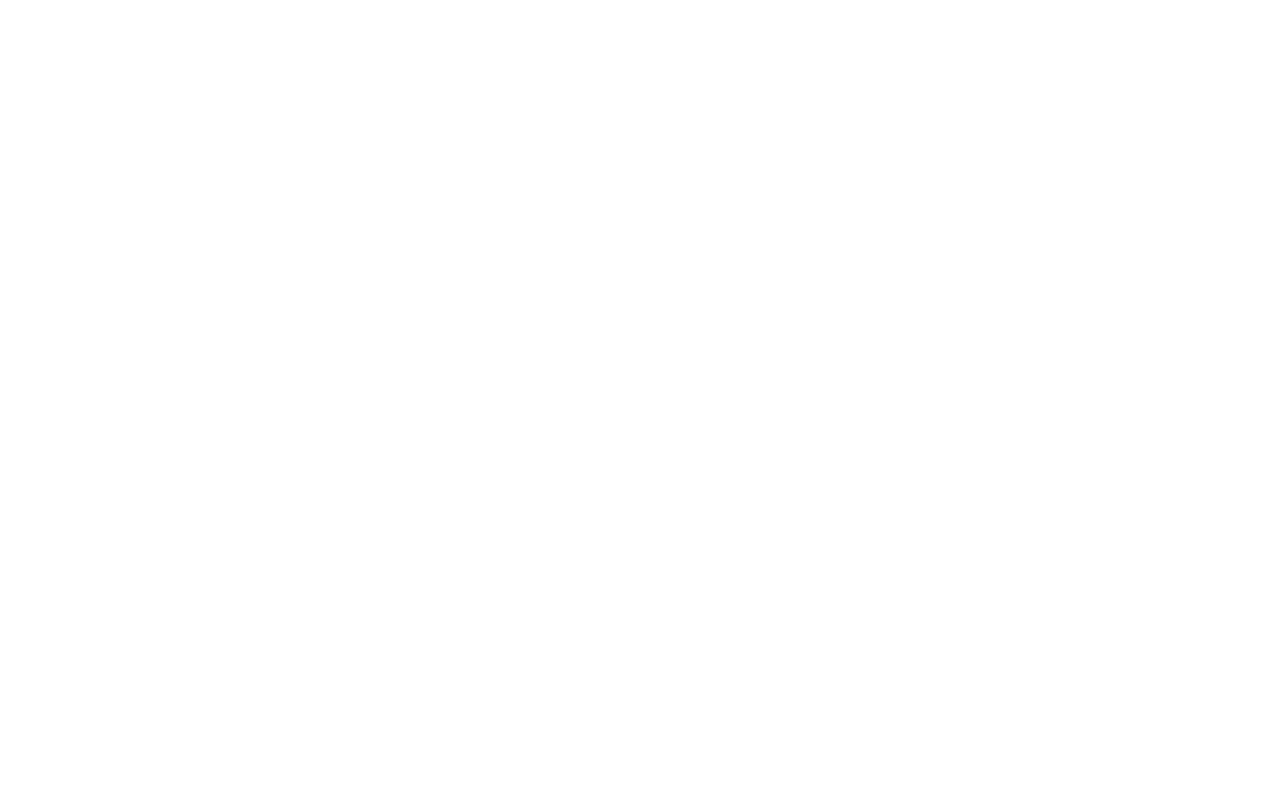
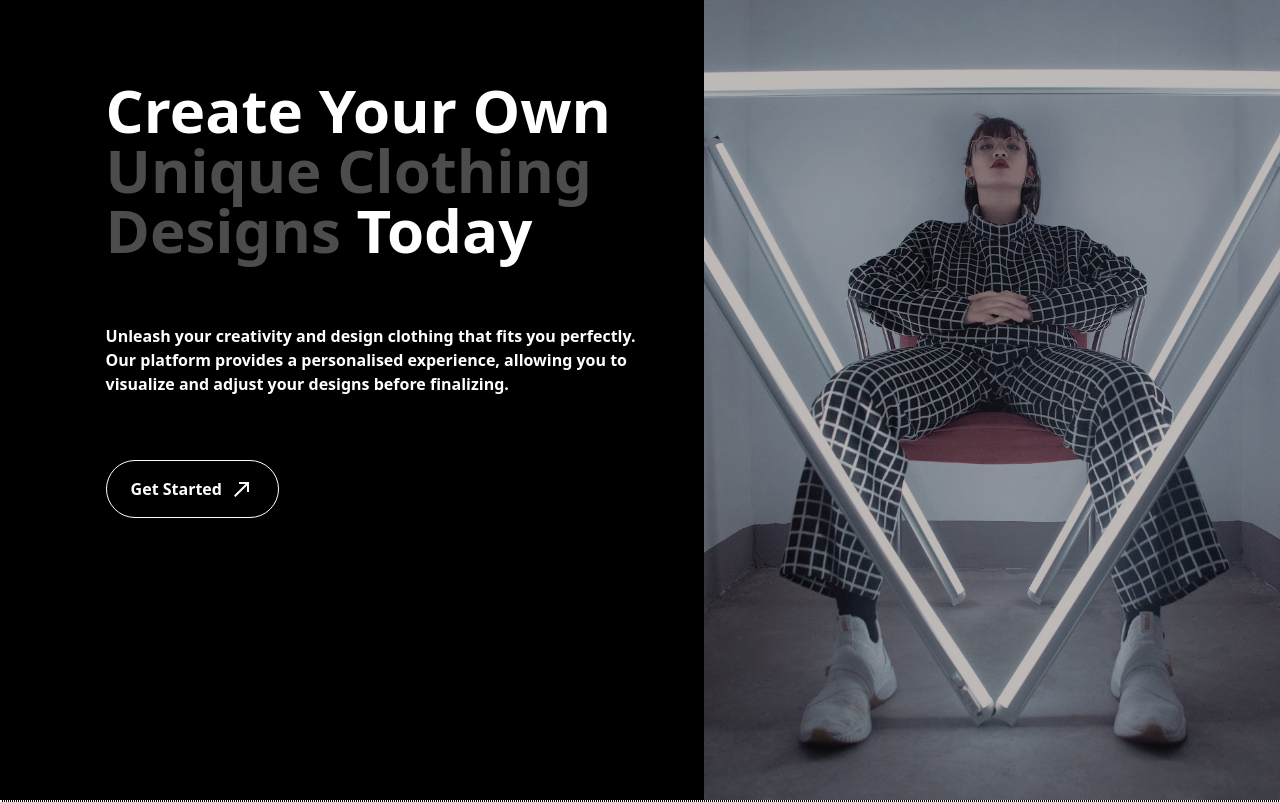
Before and after one commit to jatin-yadav05/style-me, a React (Vite) app: page / in a window 1280 px wide. Built offline with nearby package versions, Linux system fonts and the light colour scheme.

Commit message:
third commit

```diff
--- a/src/components/Home.jsx
+++ b/src/components/Home.jsx
@@ -1,18 +1,43 @@
 import React from 'react'
-
+import { firstImage } from '../../utils'
+import { NorthEastArrow } from '../../utils'
 function Home() {
   return (
     // <div></div>
     <>
-    <div className='w-full bg-black'>
-      <div className='flex w-full'>
-      <div>
+      <div className='w-full bg-black h-content '>
+        <section className='flex w-full items-center h-[100vh] '>
+
+          <div className='h-full w-[55%] text-white flex flex-col pt-20 gap-16 items-start '>
+          <div className='text-6xl font-bold text-left w-200 relative  left-[15%] z-20 mix-blend-difference'>
+              Create Your Own <span className='text-grey'>Unique Clothing Designs </span> Today
+            </div>
+
+            <div className='font-semibold text-md relative w-[80%] left-[15%]'>
+              Unleash your creativity and design clothing that fits you perfectly. Our platform provides a personalised experience, allowing you to visualize and adjust your designs before finalizing.
+            </div>
+
+            <button className='border flex items-center gap-2 border-white px-6 py-4 rounded-full relative left-[15%] font-semibold'>
+              <span>Get Started </span> <img src={NorthEastArrow} className='text-white'></img>
+            </button>
+
+          </div>
+          <div className='h-full w-[45%]'>
+            <img src={firstImage} className='h-[100%] w-[100%] object-cover brightness-75'>
+            </img>
+          </div>
+        </section>
+
+        <hr className='border border-white border-dotted'></hr>
+
+
+        {/* Second Part */}
+        <section>
+
+
+        </section>
 
       </div>
-      <div></div>
-      </div>
-
-    </div>
 
     </>
 
--- a/tailwind.config.js
+++ b/tailwind.config.js
@@ -5,12 +5,16 @@
     "./src/**/*.{js,ts,jsx,tsx}",
   ],
   theme: {
-    extend: {},
-    colors:{
+    extend: {
+      colors:{
       'grey':"#4C4C4C",
-      'light-gray': "#818181"
+      'light-grey': "#818181"
+    },
+    fontFamily: {
+      britannica: ['Britanica-Heavy', 'sans-serif'], // Add your custom font
+    }
+    },
 
-    }
   },
   plugins: [],
 }
--- /dev/null
+++ b/utils/index.js
@@ -0,0 +1,4 @@
+import firstImage from '../src/assets/images/home/first.jpg';
+import NorthEastArrow from '../src/assets/images/home/northEastArrow.svg';
+export {NorthEastArrow}
+export {firstImage}
```
Also changed, not shown: src/assets/images/home/first.jpg (added), src/assets/images/home/northEastArrow.svg (added).
